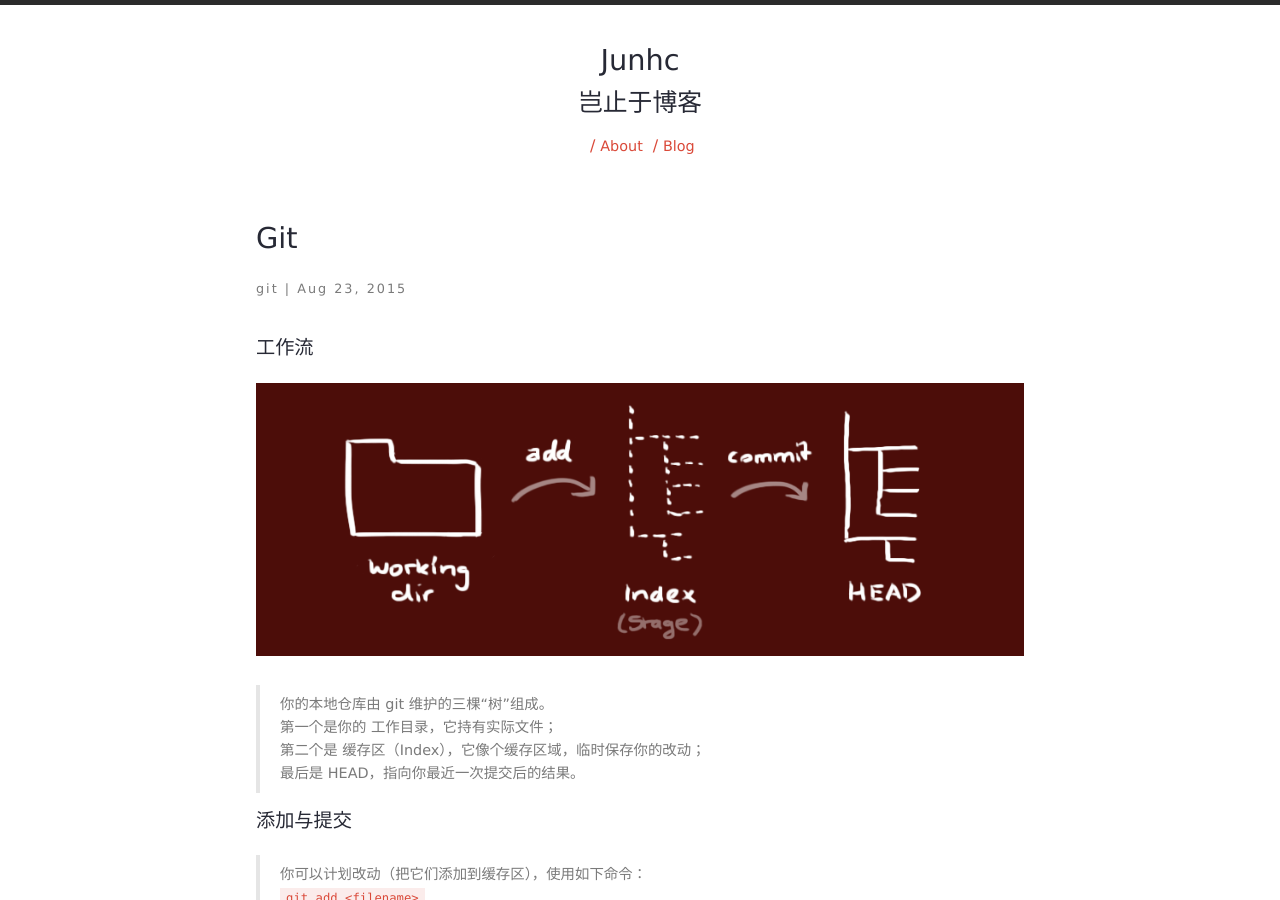
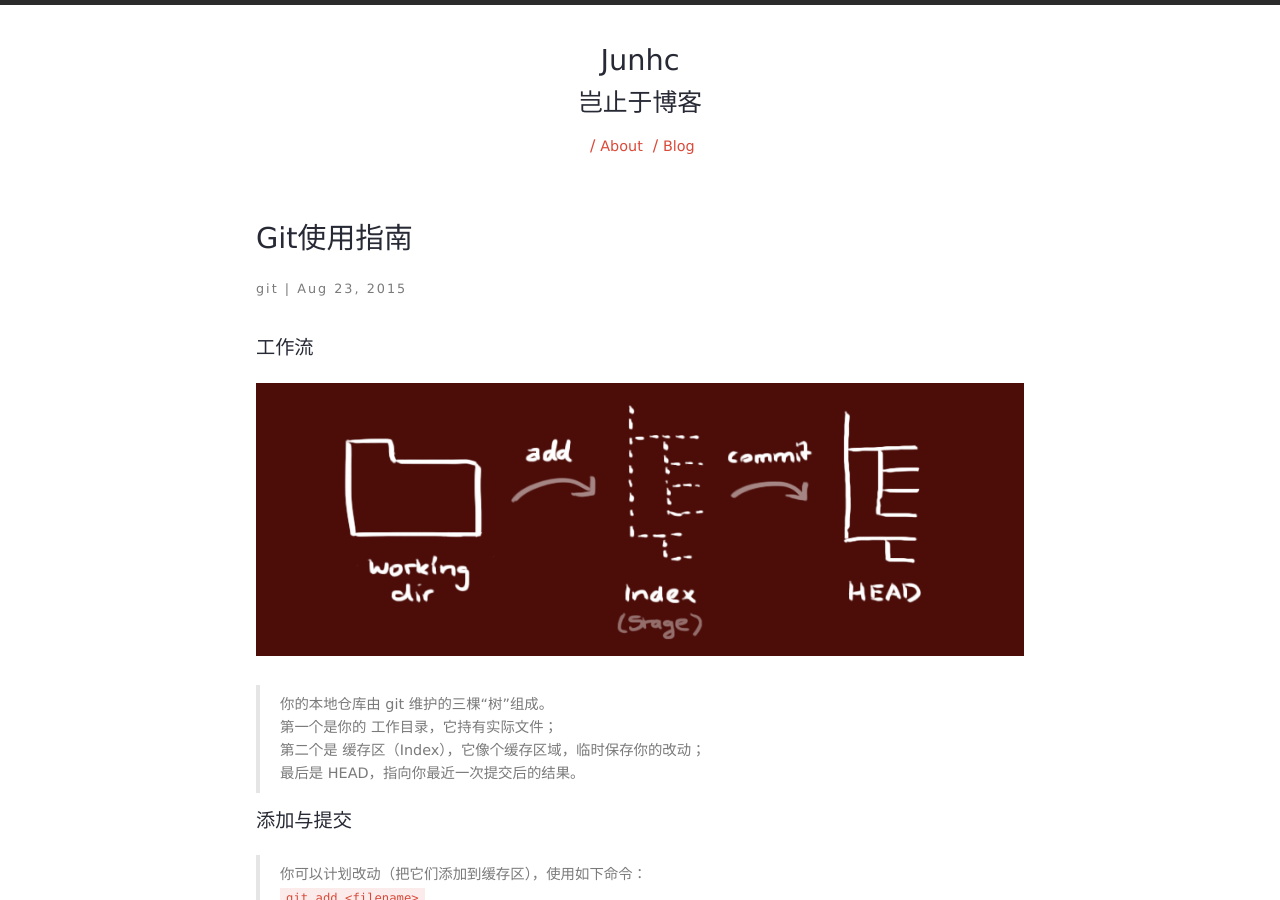
Before and after one commit to junhc/junhc.github.io, a Jekyll site: the page built from _posts/2015-08-23-git.md, in a window 1280 px wide and 900 px high. Built offline with Jekyll 4.4.1, drawn with Linux system fonts in a browser that asks for light colours; Markdown is read by kramdown in place of the engine named in the settings; comment, search, counter and statistics services are not loaded.

Commit message:
新增git使用指南

```diff
--- a/_posts/2015-08-23-git.md
+++ b/_posts/2015-08-23-git.md
@@ -1,8 +1,8 @@
 ---
 layout: post
-title: "Git"
+title: "Git使用指南"
 date: 2015-08-23 11:03:30
-description: "Git"
+description: "Git使用指南"
 categories:
 - git
 permalink: git
```
